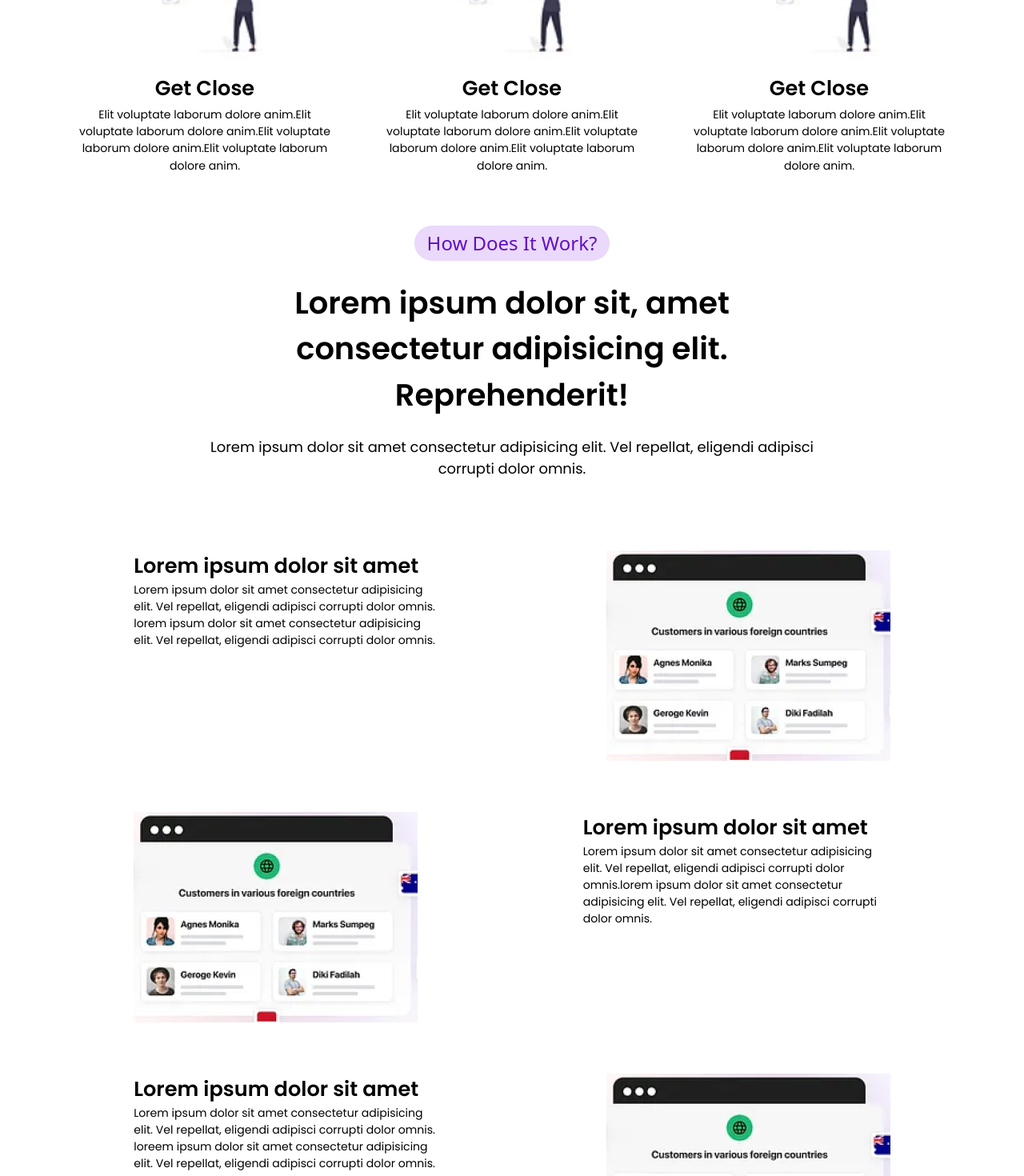
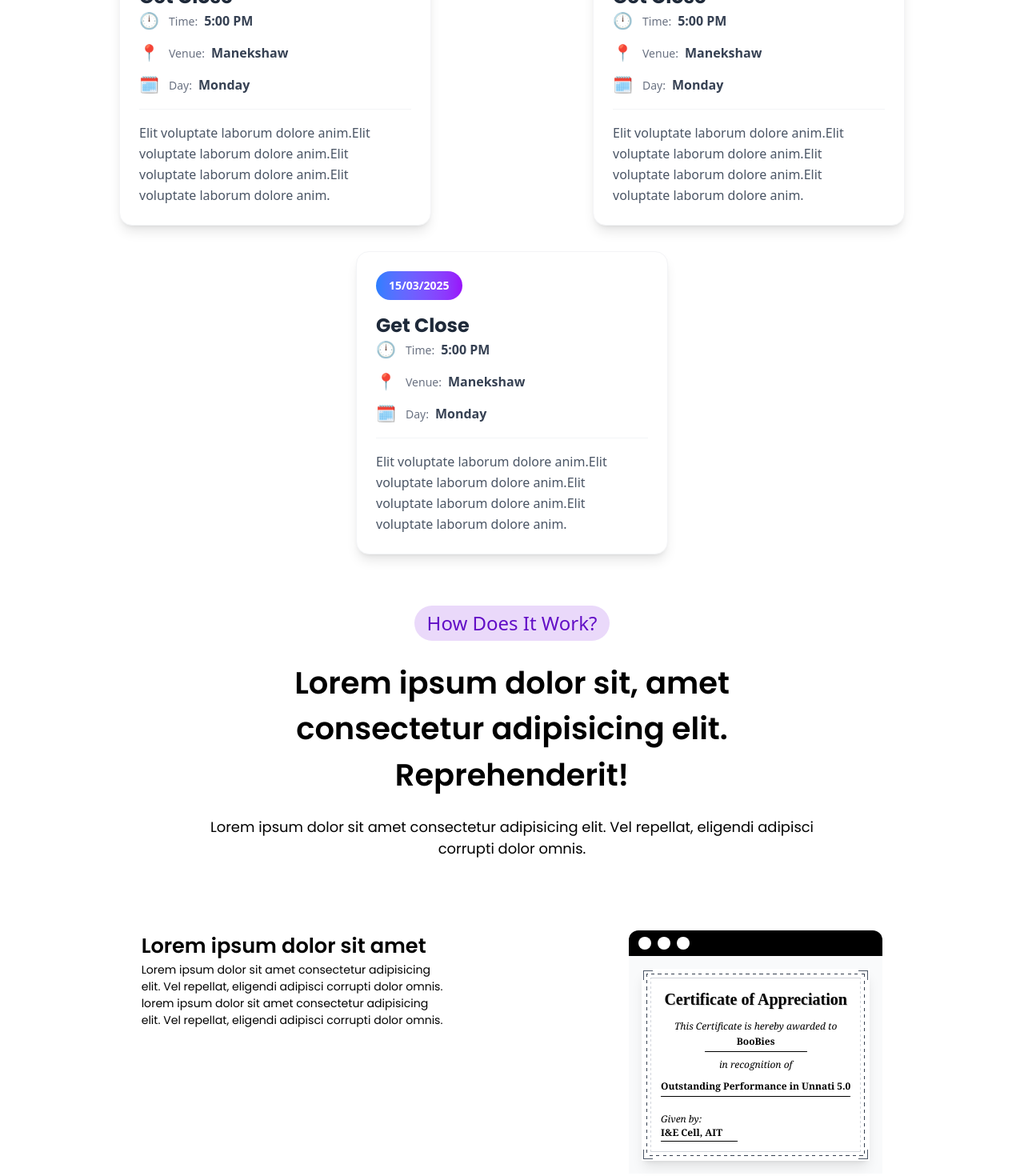
Before and after one commit to onipinaka/Unnati-E-Cell, a React (Vite) app: page / in a window 1280 px wide. Shown: the part 560-2030 px from the top of the page at 80% size. Built offline with nearby package versions, Linux system fonts and the light colour scheme.

Commit message:
added dates section and certificate screen

```diff
--- a/src/components/BriefInfo.jsx
+++ b/src/components/BriefInfo.jsx
@@ -1,14 +1,48 @@
 import React from 'react';
 
-function BriefInfo({icon, title, description}) {
+function BriefInfo({ date, title, time, venue, day, description }) {
   return (
-    <>
-      <div className='flex flex-col w-[80vw] lg:w-[25vw] justify-center items-center gap-1'>
-        <img className='mb-2 w-[60%] h-auto' src={icon} alt="" />
-        <p className='text-center font-semibold font-primary mb-2 text-black text-[clamp(1.5rem,2vw,2.125rem)]'>{title}</p>
-        <p className='text-center font-normal font-primary text-black text-[clamp(0.8rem,1.1vw,1.5rem)]'>{description}</p>
+    <div className='bg-white rounded-2xl shadow-lg hover:shadow-xl transition-all duration-300 p-6 w-[90vw] md:w-[360px] lg:w-[390px] border border-gray-100 hover:border-blue-200 transform hover:-translate-y-1'>
+      <div className='bg-gradient-to-r from-blue-500 to-purple-600 text-white px-4 py-2 rounded-full text-sm font-semibold mb-4 inline-block'>
+        {date}
       </div>
-    </>
+
+      <h3 className='text-2xl font-bold text-gray-800 mb-4 font-primary'>
+        {title}
+      </h3>
+
+      <div className='space-y-3 mb-4'>
+        <div className='flex items-center gap-3 text-gray-700'>
+          <span className='text-xl'>🕛</span>
+          <div>
+            <span className='font-medium text-sm text-gray-500'>Time:</span>
+            <span className='ml-2 font-semibold'>{time}</span>
+          </div>
+        </div>
+
+        <div className='flex items-center gap-3 text-gray-700'>
+          <span className='text-xl'>📍</span>
+          <div>
+            <span className='font-medium text-sm text-gray-500'>Venue:</span>
+            <span className='ml-2 font-semibold'>{venue}</span>
+          </div>
+        </div>
+
+        <div className='flex items-center gap-3 text-gray-700'>
+          <span className='text-xl'>🗓️</span>
+          <div>
+            <span className='font-medium text-sm text-gray-500'>Day:</span>
+            <span className='ml-2 font-semibold'>{day}</span>
+          </div>
+        </div>
+      </div>
+
+      <div className='pt-4 border-t border-gray-100'>
+        <p className='text-gray-600 max-w-[90%] font-medium leading-relaxed'>
+          {description}
+        </p>
+      </div>
+    </div>
   );
 }
 
--- /dev/null
+++ b/src/components/BrowserScreen.jsx
@@ -0,0 +1,21 @@
+import React from 'react'
+import CertificateView from './CertificateView'
+
+function BrowserScreen() {
+  return (
+    <div>
+        <div className='flex flex-row justify-start gap-2 py-2 px-3 bg-black rounded-t-xl'>
+            <div className='w-4 h-4 rounded-full bg-white'></div>
+            <div className='w-4 h-4 rounded-full bg-white'></div>
+            <div className='w-4 h-4 rounded-full bg-white'></div>
+
+
+
+        </div>
+        <div><CertificateView/>
+        </div>
+    </div>
+  )
+}
+
+export default BrowserScreen
--- /dev/null
+++ b/src/components/CertificateView.jsx
@@ -0,0 +1,68 @@
+import React from 'react'
+
+function CertificateView() {
+  return (
+    <div className="flex justify-center items-center bg-gray-50 p-4">
+      <div className="bg-white p-3 max-w-md w-full relative shadow-lg">
+        <div className="absolute inset-1.5 border border-gray-800" style={{
+          borderImage: 'repeating-linear-gradient(45deg, transparent, transparent 3px, #374151 3px, #374151 6px) 1'
+        }}>
+          <div className="absolute inset-1 border" style={{
+            borderImage: 'repeating-linear-gradient(0deg, #d1d5db 0px, #d1d5db 3px, transparent 3px, transparent 6px) 1'
+          }}></div>
+        </div>
+
+        <div className="relative z-10 text-center py-3 px-3">
+          <h1 className="text-xl font-bold text-black mb-3" style={{
+            fontFamily: 'Old English Text MT, serif',
+            textShadow: '1px 1px 1px rgba(0,0,0,0.2)'
+          }}>
+            Certificate of Appreciation
+          </h1>
+
+          <div className='mb-2'>
+            <p className="text-xs italic text-black font-serif">
+              This Certificate is hereby awarded to
+            </p>
+          </div>
+
+          <div className="mb-2">
+            <div className="border-b border-black mx-auto w-32 h-4 flex items-end justify-center">
+              <span className="text-xs font-serif font-semibold text-black pb-1">BooBies</span>
+            </div>
+          </div>
+
+          <div className="mb-4">
+            <p className="text-xs italic text-black font-serif">
+              in recognition of
+            </p>
+          </div>
+
+          <div className="mb-5">
+            <div className="border-b border-black mx-auto w-fit h-4 flex items-end justify-center">
+              <span className="text-xs font-serif font-semibold text-black pb-1">Outstanding Performance in Unnati 5.0</span>
+            </div>
+          </div>
+
+          <div className="flex justify-between items-end mt-5">
+            <div className="text-left flex flex-col gap-y-2">
+              <p className="text-xs italic font-serif text-black mb-1">Given by:</p>
+              <div className="border-b border-black w-24 h-3 flex items-end">
+                <span className="text-xs font-serif text-black font-semibold pb-0.5">I&E Cell, AIT</span>
+              </div>
+            </div>
+
+
+          </div>
+        </div>
+
+        <div className="absolute top-0.5 left-0.5 w-3 h-3 border-l border-t border-gray-600"></div>
+        <div className="absolute top-0.5 right-0.5 w-3 h-3 border-r border-t border-gray-600"></div>
+        <div className="absolute bottom-0.5 left-0.5 w-3 h-3 border-l border-b border-gray-600"></div>
+        <div className="absolute bottom-0.5 right-0.5 w-3 h-3 border-r border-b border-gray-600"></div>
+      </div>
+    </div>
+  )
+}
+
+export default CertificateView
--- a/src/components/DetailInfo.jsx
+++ b/src/components/DetailInfo.jsx
@@ -1,5 +1,7 @@
 import React from 'react'
 import img from '../assets/sample.png'
+import CertificateView from './CertificateView'
+import BrowserScreen from './BrowserScreen'
 
 function DetailInfo({title, description, reverse}) {
   return (
@@ -10,7 +12,7 @@ function DetailInfo({title, description, reverse}) {
               <p className='text-start font-normal font-primary text-black text-[clamp(0.8rem,1.1vw,1.5rem)]'>{description}</p>
             </div>
             <div>
-              <img src={img} alt="" />
+              <BrowserScreen/>
             </div>
         </div>
     </>
--- a/src/components/Part3.jsx
+++ b/src/components/Part3.jsx
@@ -10,19 +10,30 @@ function Part3() {
       icon: icon1,
       title: "Get Close",
       description: "Elit voluptate laborum dolore anim.Elit voluptate laborum dolore anim.Elit voluptate laborum dolore anim.Elit voluptate laborum dolore anim.",
+      date: "15/03/2025",
+      time: "5:00 PM",
+      venue: "Manekshaw",
+      day: "Monday",
 
     },
     {
       icon: icon1,
       title: "Get Close",
       description: "Elit voluptate laborum dolore anim.Elit voluptate laborum dolore anim.Elit voluptate laborum dolore anim.Elit voluptate laborum dolore anim.",
+      date: "15/03/2025",
+      time: "5:00 PM",
+      venue: "Manekshaw",
+      day: "Monday",
 
     },
     {
       icon: icon1,
       title: "Get Close",
       description: "Elit voluptate laborum dolore anim.Elit voluptate laborum dolore anim.Elit voluptate laborum dolore anim.Elit voluptate laborum dolore anim.",
-
+      date: "15/03/2025",
+      time: "5:00 PM",
+      venue: "Manekshaw",
+      day: "Monday",
     },
   ]
 
@@ -31,12 +42,12 @@ function Part3() {
         <div className='flex flex-col gap-y-4'>
             <Lightbtn label="Why Mathur?" />
             <p className='text-black font-primary  text-[clamp(1.2rem,3vw,3rem)] font-semibold'>Lorem ipsum dolor sit amet consectetur adipisicing elit. Voluptates, facilis odit perspiciatis nesciunt numquam ab quaerat.</p>
-            <p className='text-black font-primary text-[clamp(0.7rem,1.4vw,1.4rem)] font-normal'>Lorem ipsum dolor sit amet consectetur adipisicing elit. Voluptate quidem nam id iure mollitia! Laudantium voluptates ratione nostrum.</p>
-            <div className='flex flex-col md:flex-row  justify-around  items-center '>
+            <p className='text-black font-primary  text-[clamp(0.7rem,1.4vw,1.4rem)] font-normal'>Lorem ipsum dolor sit amet consectetur adipisicing elit. Voluptate quidem nam id iure mollitia! Laudantium voluptates ratione nostrum.</p>
+            <div className='flex flex-col md:flex-row gap-8 justify-around flex-wrap items-center '>
               {
               cards.map((card,key)=>{
                 return (
-                  <BriefInfo icon={card.icon} title={card.title} description={card.description} key={key}/>
+                  <BriefInfo date={card.date} time={card.time} day={card.day} venue={card.venue} icon={card.icon} title={card.title} description={card.description} key={key}/>
                 )
               })
               }
```
